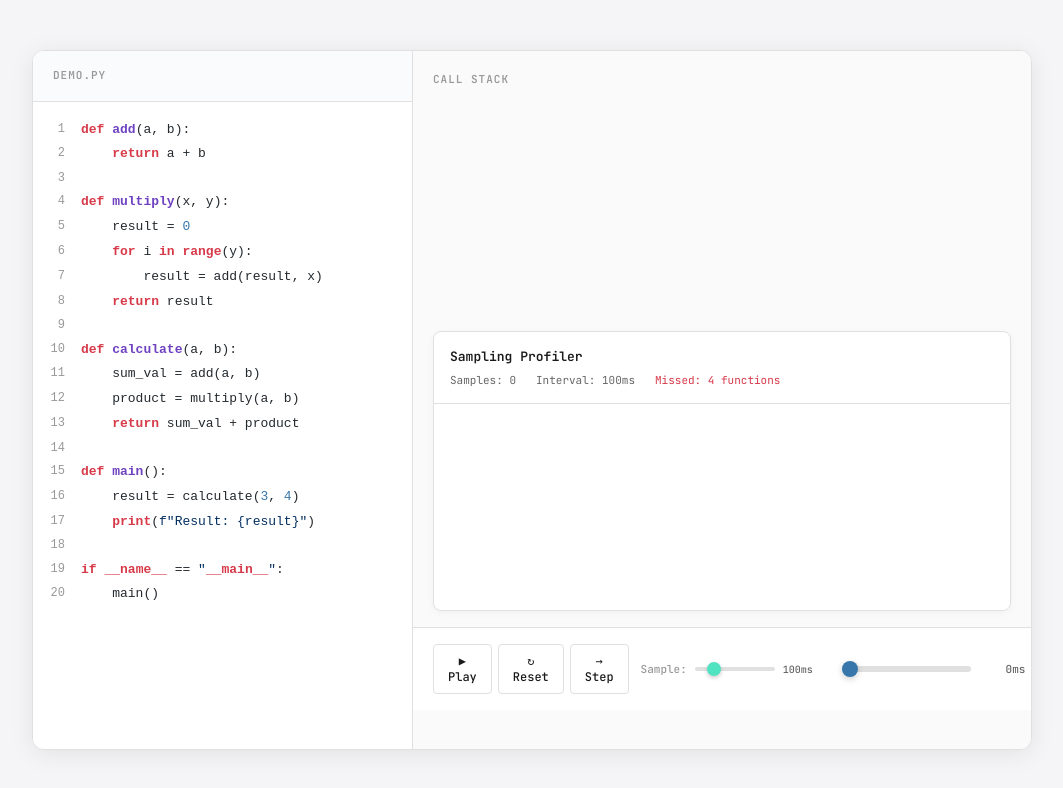
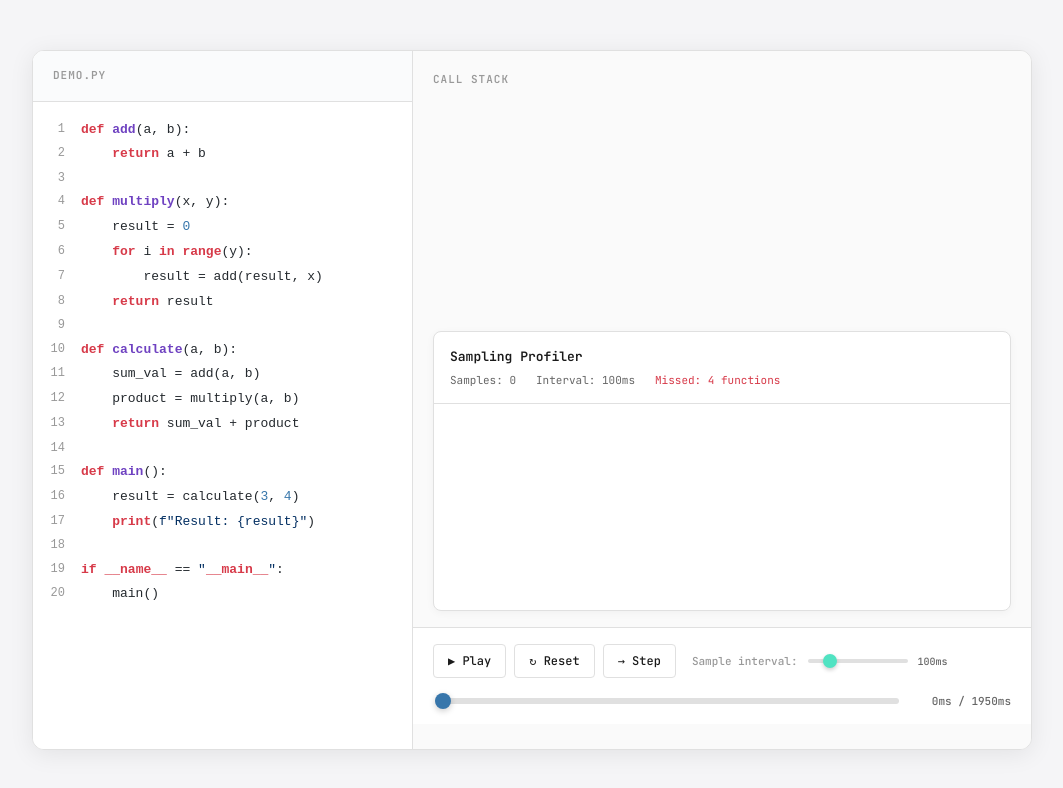
Before and after one commit to lkollar/cpython-profiling-animation, a website built with Vite: page index.html in a window 1280 px wide. Shown: the whole page, without its empty margins (108-1171 px from the left). Built offline with nearby package versions, Linux system fonts and the light colour scheme.

Commit message:
Improve component spacing on control panel

```diff
--- a/src/shared/components/ControlPanel.js
+++ b/src/shared/components/ControlPanel.js
@@ -25,7 +25,7 @@ export class ControlPanel {
     panel.id = 'control-panel';
     const sampleIntervalHtml = this.onSampleIntervalChange ? `
       <div class="control-group">
-        <label>Sample:</label>
+        <label>Sample interval:</label>
         <input type="range" id="sample-interval"
                min="${TIMINGS.sampleIntervalMin}"
                max="${TIMINGS.sampleIntervalMax}"
--- a/src/style.css
+++ b/src/style.css
@@ -350,16 +350,17 @@ body {
 #control-panel {
   display: flex;
   align-items: center;
-  gap: 12px;
+  gap: 16px;
   padding: 16px 20px;
   background: var(--bg-panel);
   border-top: 1px solid var(--border-color);
   flex-shrink: 0;
+  flex-wrap: wrap;
 }
 
 .control-group {
   display: flex;
-  gap: 6px;
+  gap: 8px;
   align-items: center;
 }
 
@@ -367,6 +368,7 @@ body {
   font-size: 11px;
   color: var(--text-muted);
   font-weight: 500;
+  white-space: nowrap;
 }
 
 .control-btn {
@@ -409,8 +411,8 @@ body {
   flex: 1;
   display: flex;
   align-items: center;
-  gap: 12px;
-  margin-left: auto;
+  gap: 10px;
+  min-width: 200px;
 }
 
 #timeline-scrubber {
@@ -421,7 +423,7 @@ body {
   outline: none;
   -webkit-appearance: none;
   cursor: pointer;
-  min-width: 120px;
+  min-width: 80px;
 }
 
 #timeline-scrubber::-webkit-slider-thumb {
@@ -459,13 +461,14 @@ body {
 
 /* Sample Interval Slider */
 #sample-interval {
-  width: 80px;
+  width: 100px;
   height: 4px;
   border-radius: 2px;
   background: var(--border-color);
   outline: none;
   -webkit-appearance: none;
   cursor: pointer;
+  flex-shrink: 0;
 }
 
 #sample-interval::-webkit-slider-thumb {
```
